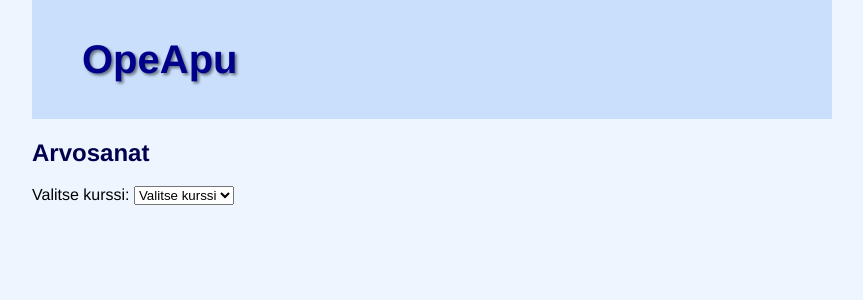
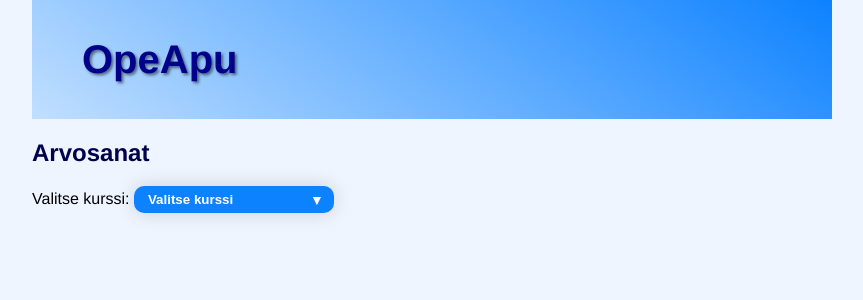
Before and after one commit to Ethervortex/opeapu, a Flask app: template templates/grades.html in a window 1280 px wide. Shown: the top 300 px of the page, without its empty margins (208-1071 px from the left). Run offline with Flask 3, Linux system fonts and the light colour scheme; the template is opened without the code that fills it, so the values that code supplies are empty.

Commit message:
Add css to select box

```diff
--- a/static/main.css
+++ b/static/main.css
@@ -1,7 +1,8 @@
 .header {
     max-width: 50em;
     padding: 10px 50px;
-    background: rgb(201, 223, 252);
+    /* background: rgb(201, 223, 252); */
+    background: linear-gradient(35deg, #c1dfff, #0d82ff);
     display: flex;
     font-size: 20px;
     color: darkblue;
@@ -64,23 +65,6 @@ nav li a {
 nav li a:hover {
     background-color: darkblue;
     color: white;
-}
-
-.button-style {
-    display: inline-block;
-    padding: 6px 14px;
-    border: none;
-    border-radius: 10px;
-    background-color: #0d82ff;
-    color: white;
-    font-weight: 700;
-    text-decoration: none;
-    cursor: pointer;
-    transition: background-color 0.3s ease;
-}
-
-.button-style:hover {
-    background-color: darkblue;
 }
 
 .button-container {
@@ -269,3 +253,66 @@ form .t-field {
     color: darkblue;
     text-decoration: underline;
 }
+
+.button-style {
+    display: inline-block;
+    padding: 6px 14px;
+    border: none;
+    border-radius: 10px;
+    background-color: #0d82ff;
+    color: white;
+    font-weight: 700;
+    text-decoration: none;
+    cursor: pointer;
+    transition: background-color 0.3s ease;
+}
+
+.button-style:hover {
+    background-color: darkblue;
+}
+
+.selector {
+    position: relative;
+    display: inline-block;
+    appearance: none;
+    outline: none;
+    box-shadow: none;
+    border: 0;
+}
+
+.selector select {
+    appearance: none;
+    background: #0d82ff;
+    color: white;
+    padding: 6px 14px;
+    border: none;
+    width: 15em;
+    height: 2em;
+    font-weight:700;
+    overflow: hidden;
+    border-radius: 10px;
+    box-shadow: 0 0 20px rgba(0, 0, 0, 0.15);
+    outline: none;
+}
+
+.selector::after {
+    content: "\25BC";
+    font-size: 14px;
+    line-height: 2em;
+    position: absolute;
+    color: white;
+    right: 10px;
+    top: 0;
+    bottom: 0;
+    pointer-events: none;
+  }
+
+.selector select option:first-child {
+    background-color: rgb(210, 230, 255);
+    color: darkblue;
+}
+
+.selector select:focus + option:first-child {
+    background-color: rgb(210, 230, 255);
+    color: darkblue;
+}
--- a/templates/activity.html
+++ b/templates/activity.html
@@ -21,12 +21,14 @@
     <form method="POST" action="/activity">
         <input type="hidden" name="csrf_token" value="{{ session.csrf_token }}">
         Valitse kurssi:
+        <div class="selector">
             <select id="courseSelect" name="course">
                 <option value="" selected disabled>Valitse kurssi</option>
                 {% for course in courses %}
                     <option value="{{ course }}">{{ course }}</option>
                 {% endfor %}
             </select>
+        </div>
         <br><br>
 
         <h3 id="selectedCourseName"></h3>
--- a/templates/grades.html
+++ b/templates/grades.html
@@ -21,12 +21,14 @@
     <form method="POST" action="/grades">
         <input type="hidden" name="csrf_token" value="{{ session.csrf_token }}">
         Valitse kurssi:
+        <div class="selector">
             <select id="courseSelect" name="course">
                 <option value="" selected disabled>Valitse kurssi</option>
                 {% for course in courses %}
                     <option value="{{ course }}">{{ course }}</option>
                 {% endfor %}
             </select>
+        </div>
         <br><br>
         <h3 id="selectedCourseName"></h3>
         <table class="student-table" style="display: none;">
@@ -42,7 +44,13 @@
                 {% for student_data in course_data.students %}
                     <tr data-course="{{ course_name }}">
                         <td>{{ student_data.student_name }}</td>
-                        <td class="center-input">{{ student_data.mean_score }}</td>
+                        <td class="center-input">
+                            {% if student_data.mean_score is none %}
+                                -
+                            {% else %}
+                                {{ student_data.mean_score }}
+                            {% endif %}
+                        </td>
                         <td class="center-input">{{ student_data.absence }}</td>
                         <td class="center-input">
                             <input
```
Also changed, not shown: routes.py (+11 -17 lines). Lines whose indentation alone changed are shown as unchanged.
